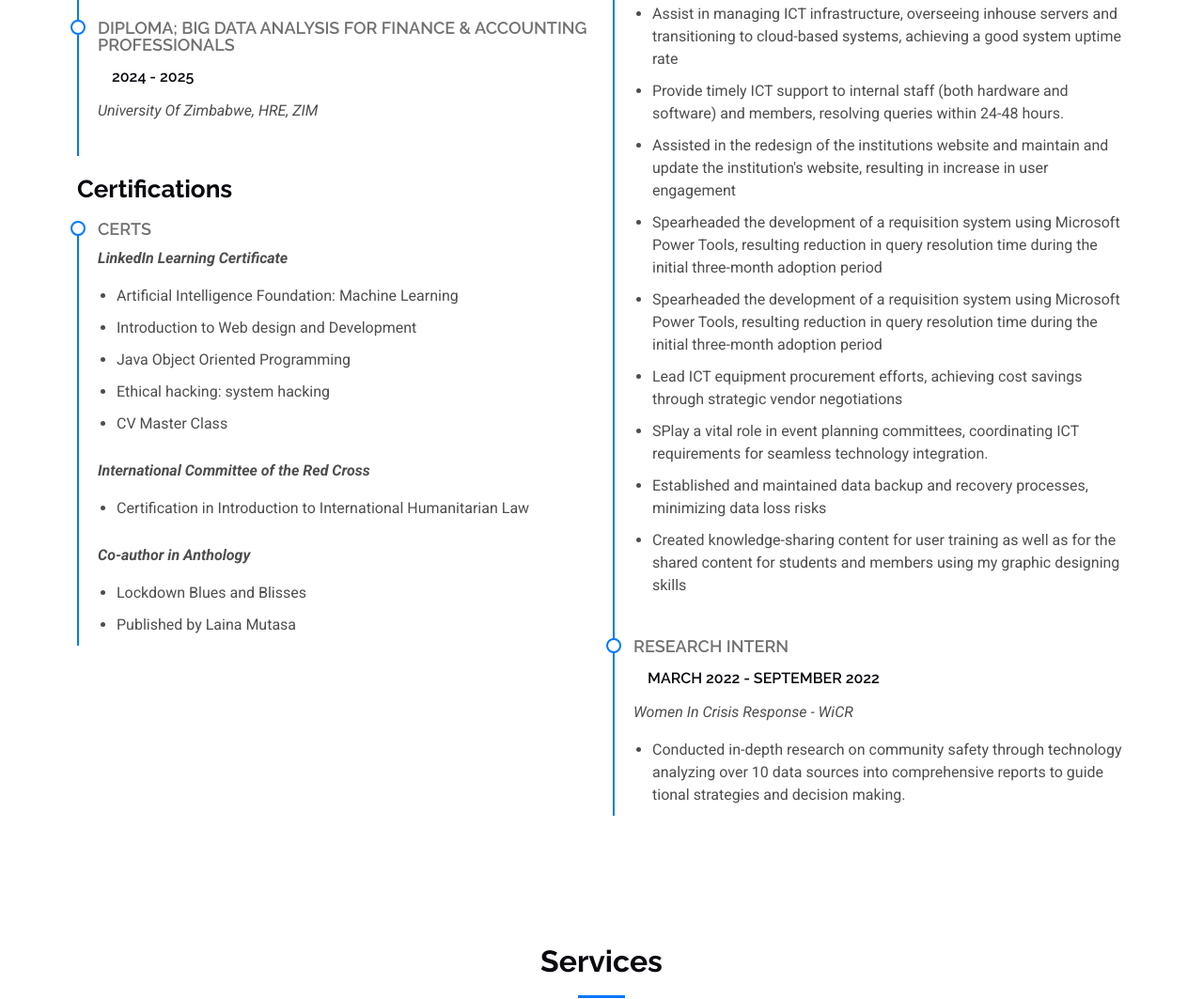
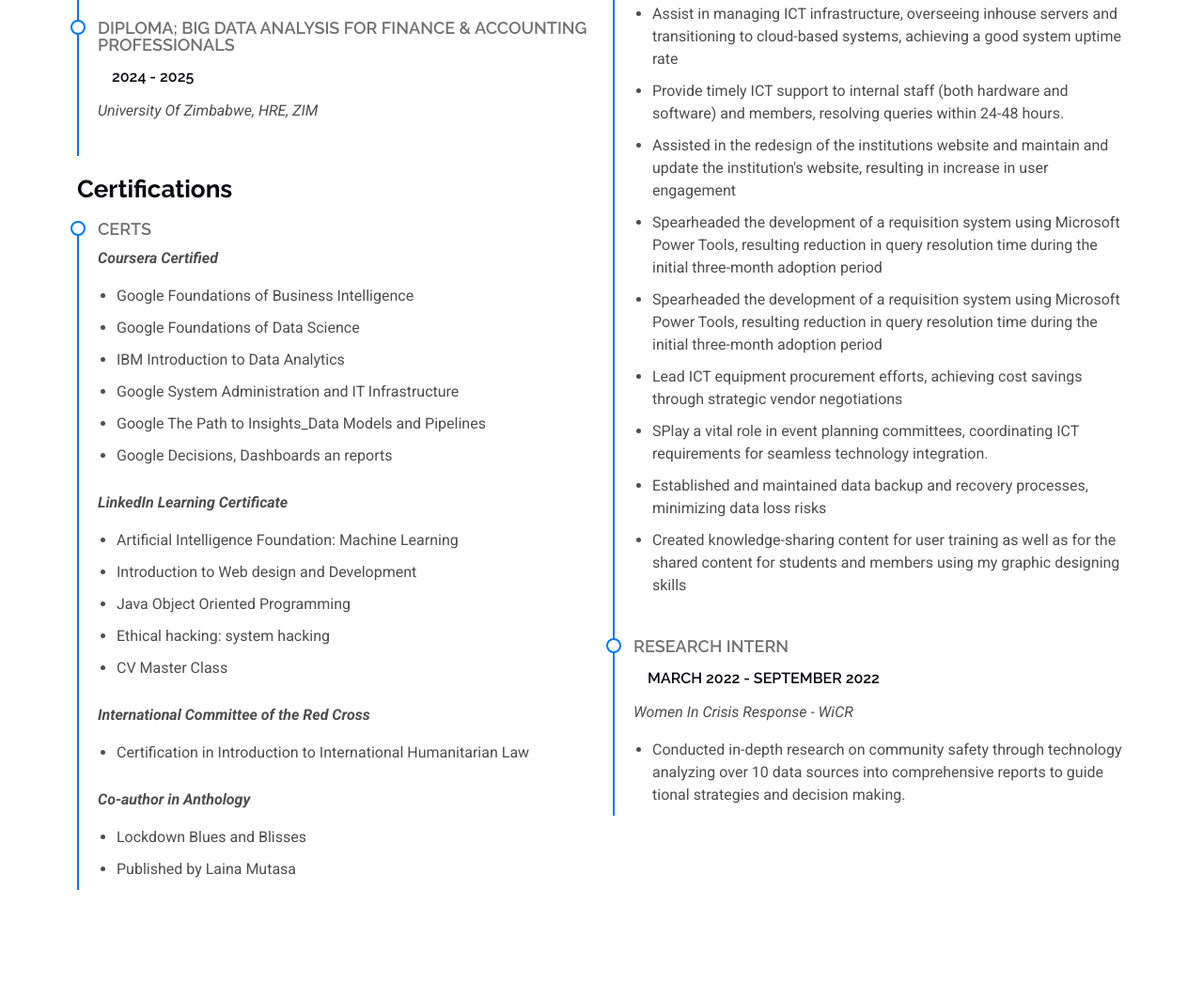
Before and after one commit to tinashemillicent/sefaidigamt, a plain HTML site: page index.html in a window 1280 px wide. Shown: the part 1995-3058 px from the top of the page at 94% size. Drawn offline with Linux system fonts and the light colour scheme.

Commit message:
Update index.html

```diff
--- a/index.html
+++ b/index.html
@@ -206,6 +206,15 @@
             <h3 class="resume-title">Certifications</h3>
             <div class="resume-item pb-0">
               <h4>Certs</h4>
+              <p><em><b>Coursera Certified</b></em></p>
+              <ul>
+                <li>Google Foundations of Business Intelligence</li>
+                <li>Google Foundations of Data Science</li>
+                <li>IBM Introduction to Data Analytics</li>
+                <li>Google System Administration and IT Infrastructure</li>
+                <li>Google The Path to Insights_Data Models and Pipelines</li>
+                <li>Google Decisions, Dashboards an reports</li>
+              </ul>
               <p><em><b>LinkedIn Learning Certificate</b></em></p>
               <ul>
                 <li>Artificial Intelligence Foundation: Machine Learning</li>
```
